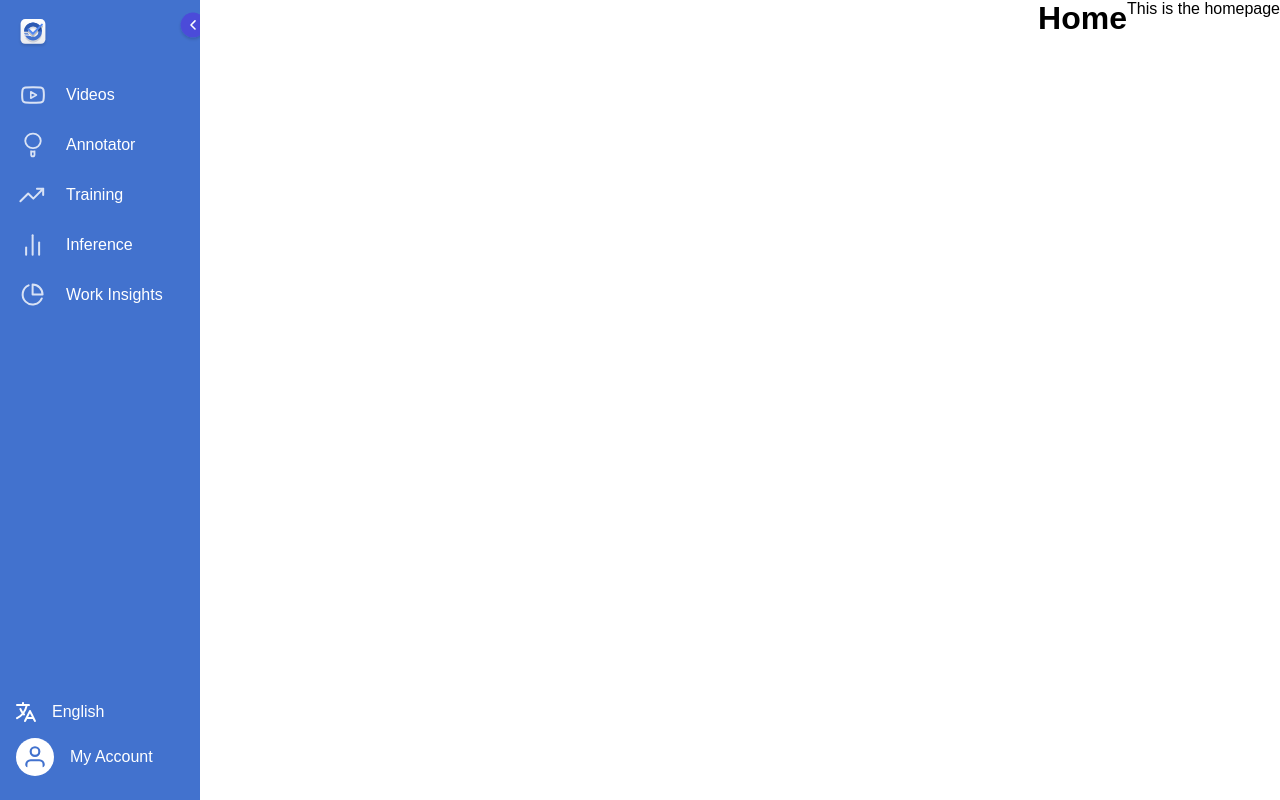
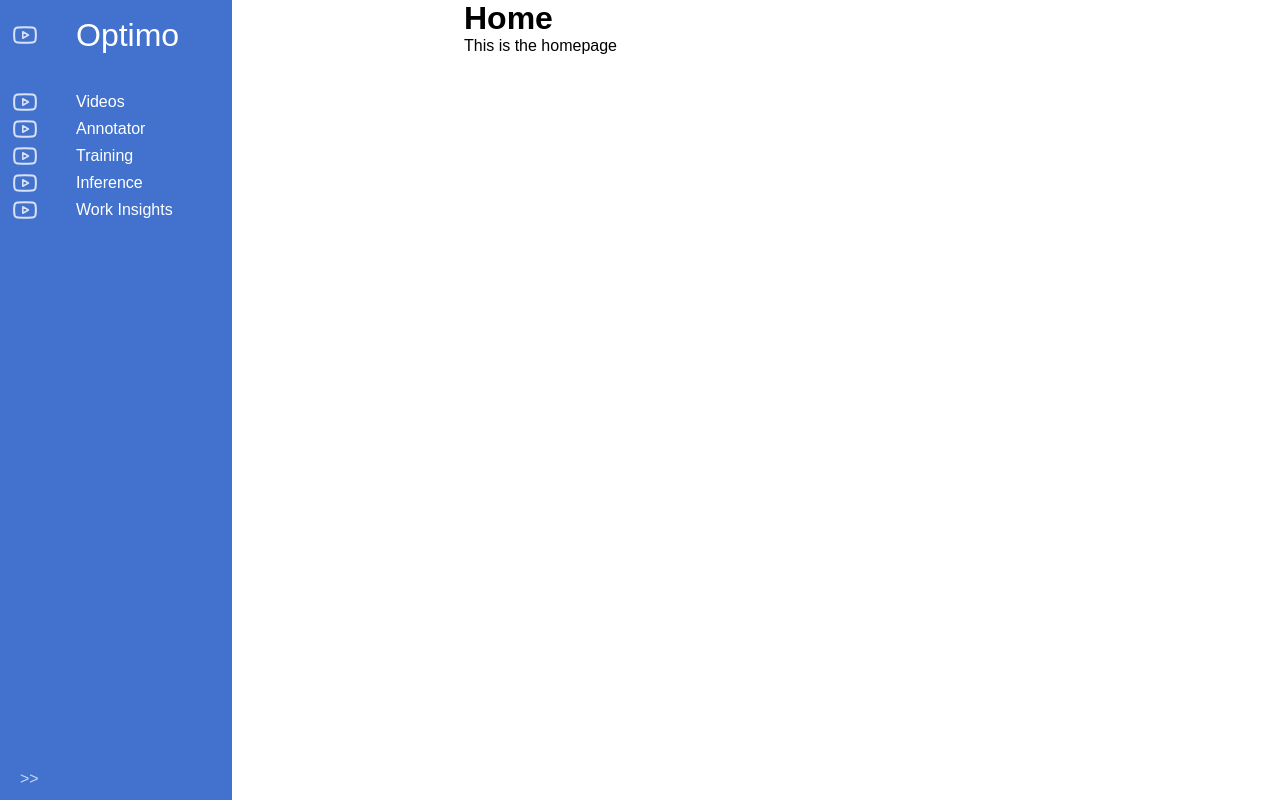
Before and after one commit to LovelyAndy/CollapsableSideMenu, a Vue app: page / in a window 1280 px wide. Built offline with nearby package versions, Linux system fonts and the light colour scheme.

Commit message:
Sidebar updated

```diff
--- a/src/App.vue
+++ b/src/App.vue
@@ -1,46 +1,23 @@
 <template>
   <div class="app">
     <Sidebar />
-    <RouterView />
+    <div :style="{ 'margin-left': sidebarWidth }">
+      <router-view />
+    </div>
   </div>
 </template>
 
 <script lang="ts" setup>
   import Sidebar from "./components/Sidebar.vue"
+  import { sidebarWidth } from "./components/state"
 </script>
 
-<style lang="scss">
-  :root {
-    --primary: #4272ce;
-    --primary-alt: #2d5ab2;
-    --highlight: #5489ef;
-    --light: #ffffff;
-    --sidebar-width: 200px;
-  }
-  * {
-    margin: 0;
-    padding: 0;
-    box-sizing: border-box;
-    font-family: "Fira sans", sans-serif;
-  }
-  body {
-    background: var(--light);
-  }
-  button {
-    cursor: pointer;
-    appearance: none;
-    border: none;
-    outline: none;
-    background: none;
-  }
-  .app {
-    display: flex;
-    main {
-      flex: 1 1 0;
-      padding: 2rem;
-      @media (max-width: 1024px) {
-        padding-left: 6rem;
-      }
-    }
-  }
+<style lang="sass">
+  *
+    margin: 0
+    padding: 0
+    box-sizing: border-box
+    font-family: Arial, Helvetica, sans-serif
+  .app
+    display: flex
 </style>
--- a/src/components/Sidebar.vue
+++ b/src/components/Sidebar.vue
@@ -1,182 +1,95 @@
-<template>
-  <aside :class="`${sidebarIsOpen ? 'is-open' : ''} wrapper`">
-    <router-link class="logo" to="/">
-      <img class="icon" src="../assets/Optimo_SQLogo.svg" alt="Optimo Icon" />
-    </router-link>
-    <div class="menu-toggle-button-wrap">
-      <button class="menu-toggle-button" @click="toggleSidebar">
-        <img class="icon" src="../assets/Collapse-Btn.svg" alt="Open Icon" />
-      </button>
-      <div class="menu">
-        <router-link class="button" to="/videos">
-          <img class="icon" src="../assets/videos-icon.svg" alt="Videos Icon" />
-          <span class="text">Videos</span>
-        </router-link>
-        <router-link class="button" to="/annotator">
-          <img class="icon" src="../assets/annotator-icon.svg" alt="Annotator Icon" />
-          <span class="text">Annotator</span>
-        </router-link>
-        <router-link class="button" to="/training">
-          <img class="icon" src="../assets/training-icon.svg" alt="Training Icon" />
-          <span class="text">Training</span>
-        </router-link>
-        <router-link class="button" to="/inference">
-          <img class="icon" src="../assets/inference-icon.svg" alt="Inference Icon" />
-          <span class="text">Inference</span>
-        </router-link>
-        <router-link class="button" to="/work-insights">
-          <img class="icon" src="../assets/work-insights-icon.svg" alt="Work Insights Icon" />
-          <span class="text">Work Insights</span>
-        </router-link>
-      </div>
-    </div>
-    <div class="flex"></div>
-    <div class="menu">
-      <router-link class="button" to="/settings">
-        <img style="width: 20px" class="icon" src="../assets/languages.svg" alt="My Account Icon" />
-        <span class="text">English</span>
-      </router-link>
-    </div>
-    <div class="menu">
-      <router-link class="button" to="/settings">
-        <img
-          style="background-color: #fff; padding: 6px; border-radius: 50%; width: 38px"
-          class="icon"
-          src="../assets/profile.svg"
-          alt="My Account Icon"
-        />
-        <span class="text">My Account</span>
-      </router-link>
-    </div>
-  </aside>
-</template>
-<script lang="ts" setup>
-  import { ref } from "vue"
-
-  const sidebarIsOpen = ref<Boolean>(true)
-  function toggleSidebar() {
-    sidebarIsOpen.value = !sidebarIsOpen.value
+<script lang="ts">
+  import SidebarLink from "./SidebarLink.vue"
+  import { collapsed, toggleSidebar, sidebarWidth } from "./state"
+  export default {
+    props: {},
+    components: { SidebarLink },
+    setup() {
+      return { collapsed, toggleSidebar, sidebarWidth }
+    }
   }
 </script>
-<style lang="scss" scoped>
-  .wrapper {
-    position: relative;
-    display: flex;
-    flex-direction: column;
-    background-color: var(--primary);
-    color: var(--light);
-    width: calc(2rem + 32px);
-    overflow: hidden;
-    min-height: 100vh;
-    padding: 1rem;
-    transition: 0.2s ease-in-out;
-    z-index: 1000;
-    .flex {
-      flex: 1 1 0%;
-    }
-    .logo {
-      width: 34px;
-      margin-bottom: 1rem;
-      // img {
-      //   width: 34px;
-      // }
-    }
 
-    .menu-toggle-button {
-      position: absolute;
-      top: 10px;
-      right: -5%;
-      -webkit-transform: scaleX(-1);
-      transform: scaleX(-1);
-      // margin-left: 2rem;
-      // top: 100;
-      // right: 5;
-      z-index: 10;
-      transition: 0.2s ease-in-out;
-      .icon {
-        width: 34px;
-        // font-size: 2rem;
-        color: var(--light);
-        transition: 0.2s ease-out;
-      }
-      &:hover {
-        .icon {
-          color: var(--primary);
-          // transform: translateX(0.5rem);
-        }
-      }
-    }
-    .button .text {
-      opacity: 0;
-      transition: 0.3s ease-out;
-    }
-    .menu {
-      margin: 0 -1rem;
-      .button {
-        display: flex;
-        align-items: center;
-        text-decoration: none;
-        transition: 0.2s ease-in-out;
-        padding: 0.5rem 1rem;
-        // width: 34px;
-        .icon {
-          width: 34px;
-          // font-size: 2rem;
-          margin-right: 1rem;
-          color: var(--light);
-          transition: 0.2s ease-in-out;
-        }
-        .text {
-          color: var(--light);
-          transition: 0.2s ease-in-out;
-        }
-        &:hover {
-          background-color: var(--highlight);
-          .icon,
-          .text {
-            color: var(--light);
-          }
-        }
-        &.router-link-exact-active {
-          background-color: var(--highlight);
-          // border-right: 5px solid var(--primary);
-          .icon,
-          .text {
-            color: var(--light);
-          }
-        }
-      }
-    }
-    .footer {
-      opacity: 0;
-      transition: opacity 0.3s ease-in-out;
-      p {
-        font-size: 0.875rem;
-        color: var(--grey);
-      }
-    }
-    &.is-open {
-      width: var(--sidebar-width);
+<template>
+  <div class="sidebar" :style="{ width: sidebarWidth }">
+    <h1>
+      <SidebarLink to="/home" icon="videos-icon" label="Optimo" />
+      <!-- <SidebarLink to="/home" icon="videos-icon"
+        ><span class="sidebar-link-text" v-if="!collapsed">Hello</span></SidebarLink
+      > -->
+    </h1>
 
-      .menu-toggle-button {
-        -webkit-transform: scaleX(1);
-        transform: scaleX(1);
-      }
-      .button .text {
-        opacity: 1;
-      }
-      .button {
-        .icon {
-          margin-right: 1rem;
-        }
-      }
-      .footer {
-        opacity: 0;
-      }
-    }
-    @media (max-width: 1024px) {
-      position: absolute;
-      z-index: 99;
-    }
+    <SidebarLink to="/videos" icon="videos-icon" label="Videos" />
+    <SidebarLink to="/annotator" icon="videos-icon" label="Annotator" />
+    <SidebarLink to="/training" icon="videos-icon" label="Training" />
+    <SidebarLink to="/inference" icon="videos-icon" label="Inference" />
+    <SidebarLink to="/work-insights" icon="videos-icon" label="Work Insights" />
+    <!-- <SidebarLink to="/videos" icon="videos-icon"><span class="sidebar-link-text">Videos</span></SidebarLink>
+    <SidebarLink to="/annotator" icon="annotator-icon"><span class="sidebar-link-text">Annotator</span></SidebarLink>
+    <SidebarLink to="/training" icon="training-icon"><span class="sidebar-link-text">Training</span></SidebarLink>
+    <SidebarLink to="/inference" icon="inference-icon"><span class="sidebar-link-text">Images</span></SidebarLink>
+    <SidebarLink to="/work-insights" icon="work-insights-icon"
+      ><span class="sidebar-link-text">Work Insights</span></SidebarLink
+    > -->
+
+    <span class="collapse-icon" :class="{ 'rotate-180': collapsed }" @click="toggleSidebar"> >> </span>
+  </div>
+</template>
+
+<style>
+  :root {
+    --sidebar-bg-color: #4272ce;
+    --sidebar-item-hover: #5489ef;
+    --sidebar-item-active: #5489ef;
   }
 </style>
+
+<style lang="sass" scoped>
+  .sidebar
+    position: relative
+    display: flex
+    flex-direction: column
+    height: 100vh
+    width: auto
+    padding: 0.5em
+    color: white
+    // background: linear-gradient(90deg, pink 50px, cyan 182px)
+    background-color: var(--sidebar-bg-color)
+    // background: linear-gradient(to left, red 75%, blue 0%)
+    transition: 0.3s ease
+    z-index: 1
+    // &::after
+    //  content: ''
+    //  position: relative
+    //  top: -0.5em
+    //  bottom: 0
+    //  left: -0.5em
+    //  width: 50px
+    //  height: 100%
+    //  display: block
+    //  background-color: red
+    //  z-index: 1
+    // &::before
+    //   content: " "
+    //   display: block
+    //   height: 100%
+    //   width: 50px
+    //   background: blue
+
+  .sidebar h1
+    height: 2.5em
+  .sidebar-link-text
+    // margin-left: 2rem
+  .collapse-icon
+    position: absolute
+    bottom: 0
+    padding: 0.75em
+    color: rgba(255, 255, 255, 0.7)
+    transition: 0.2s linear
+    z-index: 2
+
+
+  .rotate-180
+    transform: rotate(180deg)
+    transition: 0.2s linear
+</style>
--- /dev/null
+++ b/src/components/SidebarLink.vue
@@ -0,0 +1,76 @@
+<script lang="ts">
+  import { computed } from "vue"
+  import { useRoute } from "vue-router"
+  import { collapsed } from "./state"
+  export default {
+    props: {
+      to: { type: String, required: true },
+      label: { type: String, required: true },
+      icon: { type: String, required: true, default: "videos-icon" }
+    },
+    setup(props: any) {
+      const route = useRoute()
+      const isActive = computed(() => route.path === props.to)
+      return { isActive, collapsed }
+    }
+  }
+</script>
+
+<template>
+  <router-link :to="to" class="_link" :class="{ active: isActive }">
+    <!-- <img :src="require(`../assets/${icon}.svg`)" alt="" /> -->
+    <!-- <img :src="`../assets/${icon}-icon.svg`" alt="" :class="icon" /> -->
+    <img src="../assets/videos-icon.svg" alt="" class="_icon" />
+    <!-- <i class="icon" :class="icon" /> -->
+    <transition name="fade">
+      <div class="_tab-label" v-if="!collapsed">{{ label }}</div>
+    </transition>
+  </router-link>
+</template>
+
+<style lang="sass" scoped>
+  .fade-enter-active,
+  .fade-leave-active
+    transition: opacity 0.1s
+
+  .fade-enter,
+  .fade-leave-to
+    opacity: 0
+
+  ._link
+    display: flex
+    align-items: center
+    cursor: pointer
+    position: relative
+    font-weight: 400
+    user-select: none
+    margin: 0.1em 0
+    // padding: 0.4em
+    border-radius: 0.25em
+    height: 1.5em
+    color: white
+    text-decoration: none
+    // background: #000
+    &:hover
+      ._icon,
+      ._tab-label
+        background-color: var(--sidebar-item-hover)
+
+  ._icon
+    border-radius: 6px
+    // &:hover
+    //   background-color: var(--sidebar-item-hover)
+  .active
+    ._icon,
+    ._tab-label
+      background-color: var(--sidebar-item-active)
+  ._tab-label
+    flex: 1
+    display: flex
+    margin-left: 1rem
+    text-align: left
+    border-radius: 6px
+    padding: 8px 18px
+    // &:hover
+    //   background-color: var(--sidebar-item-hover)
+</style>
--- /dev/null
+++ b/src/components/state.ts
@@ -0,0 +1,8 @@
+import { ref, computed } from "vue"
+
+export const collapsed = ref(false)
+export const toggleSidebar = () => (collapsed.value = !collapsed.value)
+
+export const SIDEBAR_WIDTH = 232
+export const SIDEBAR_WIDTH_COLLAPSED = 50
+export const sidebarWidth = computed(() => `${collapsed.value ? SIDEBAR_WIDTH_COLLAPSED : SIDEBAR_WIDTH}px`)
```
Also changed, not shown: src/components/Dropdown.vue (added, +65 -0 lines), src/components/DropdownItem.vue (added, +63 -0 lines), src/assets/chevron-down.svg (added), src/assets/optiomo-logo.svg (renamed from src/assets/Optimo_SQLogo.svg).
